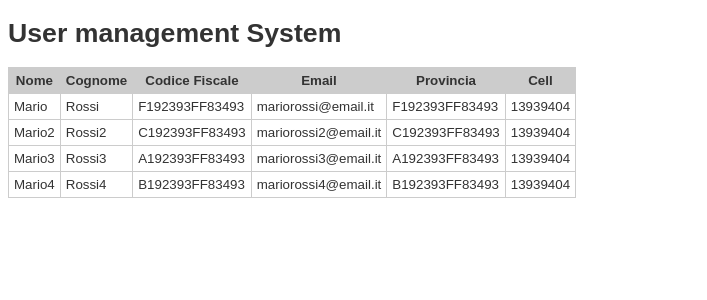
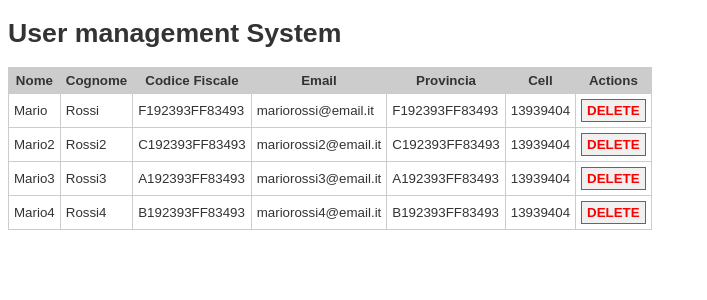
Before and after one commit to Maxelweb/angular-sandbox, an Angular app in the folder ums/: page / in a window 1280 px wide. Shown: the top 300 px of the page, without its empty margins (0-707 px from the left). Built offline with nearby package versions, Linux system fonts and the light colour scheme.

Commit message:
Delete user

```diff
--- a/ums/src/app/user/user.component.css
+++ b/ums/src/app/user/user.component.css
@@ -3,3 +3,12 @@ td{
     color: #333333;
     border: 1px solid #CCC;
 }
+
+button.delete{
+    color: red;
+    padding: 3px 5px;
+    background-color: #F0F0F0;
+    font-weight: bold;
+    text-transform: uppercase;
+    border: 1px solid #666666;
+}
--- a/ums/src/app/user/user.component.html
+++ b/ums/src/app/user/user.component.html
@@ -4,3 +4,4 @@
 <td>{{ user.email }}</td>
 <td>{{ user.fiscalcode }}</td>
 <td>{{ user.phone }}</td>
+<td><button class="delete" (click)="deleteUser()">Delete</button></td>
--- a/ums/src/app/user/user.component.ts
+++ b/ums/src/app/user/user.component.ts
@@ -1,4 +1,5 @@
-import { Component, OnInit, Input } from '@angular/core';
+import { UserService } from './../users/user.service';
+import { Component, OnInit, Input, Output, EventEmitter } from '@angular/core';
 
 @Component({
   // inputs: ['user:user-data'], // Alternativa per @input
@@ -8,10 +9,17 @@ import { Component, OnInit, Input } from '@angular/core';
 })
 export class UserComponent implements OnInit {
 
-  @Input('user-data') user // user-data è un alias
-  constructor() { }
+  @Input('user-data') user; // user-data è un alias
+  @Output('onDeleteUser') userDeleted = new EventEmitter(); // Evento di cancellazione
+
+  constructor(private userService: UserService) { }
 
   ngOnInit(): void {
   }
 
+  deleteUser(){
+    this.userDeleted.emit(this.user); // Emissione Evento
+    // this.userService.deleteUsers(this.user);
+  }
+
 }
--- a/ums/src/app/users/user.service.ts
+++ b/ums/src/app/users/user.service.ts
@@ -1,10 +1,9 @@
 import { Injectable } from '@angular/core';
-
 
 @Injectable()
 export class UserService {
-    getUsers() {
-        return  [
+
+    users =  [
         {
             name: "Mario",
             lastname: "Rossi",
@@ -37,6 +36,16 @@ export class UserService {
             province: "PD",
             phone: "13939404"
         },
-        ]
+    ];
+
+    getUsers() {
+        return this.users;
+    }
+
+    deleteUsers(user) {
+        let index = this.users.indexOf(user);
+        if(index >= 0){
+            this.users.splice(index, 1);
         }
     }
+}
--- a/ums/src/app/users/users.component.html
+++ b/ums/src/app/users/users.component.html
@@ -8,6 +8,9 @@
         <th>Email</th>
         <th>Provincia</th>
         <th>Cell</th>
+        <th>Actions</th>
     </tr>
-    <tr app-user *ngFor="let user of users" [user-data]="user"></tr>
+    <tr app-user *ngFor="let user of users" [user-data]="user" (onDeleteUser)="onDeleteUser($event)">
+
+    </tr>
 </table>
--- a/ums/src/app/users/users.component.ts
+++ b/ums/src/app/users/users.component.ts
@@ -18,4 +18,7 @@ export class UsersComponent implements OnInit {
     ngOnInit() {
         this.users = this.service.getUsers();
     }
+    onDeleteUser(user) {
+        this.service.deleteUsers(user);
+    }
 }
```
Lines whose indentation alone changed are shown as unchanged.
